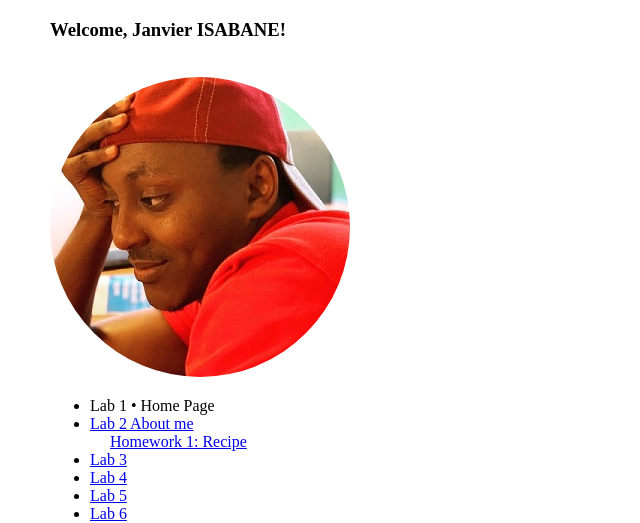
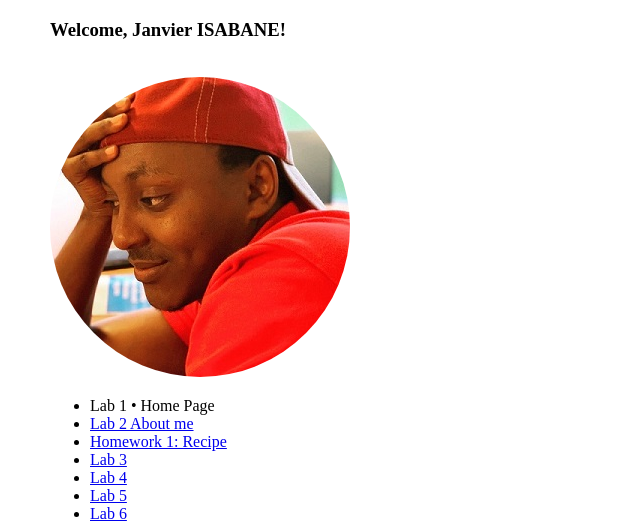
Before and after one commit to isabanej/WAP_610536, a plain HTML site: page index.html in a window 1280 px wide. Shown: the top 523 px of the page, without its empty margins (0-640 px from the left). Drawn offline with Linux system fonts and the light colour scheme.

Commit message:
Homework 1

```diff
--- a/index.html
+++ b/index.html
@@ -17,9 +17,7 @@
         <li> Lab 1 &#8226; Home Page </li>
 
         <li><a href="aboutme.html" target="_blank">Lab 2 About me</a></li>
-        <ol style="list-style: none; margin-left: -20px;">
-            <li><a href="pie.html" target="_blank">Homework 1: Recipe</a></li>
-        </ol>
+        <li><a href="pie.html" target="_blank">Homework 1: Recipe</a></li>
         <li><a href="#">Lab 3</a></li>
         <li><a href="#">Lab 4</a></li>
         <li><a href="#">Lab 5</a></li>
```
